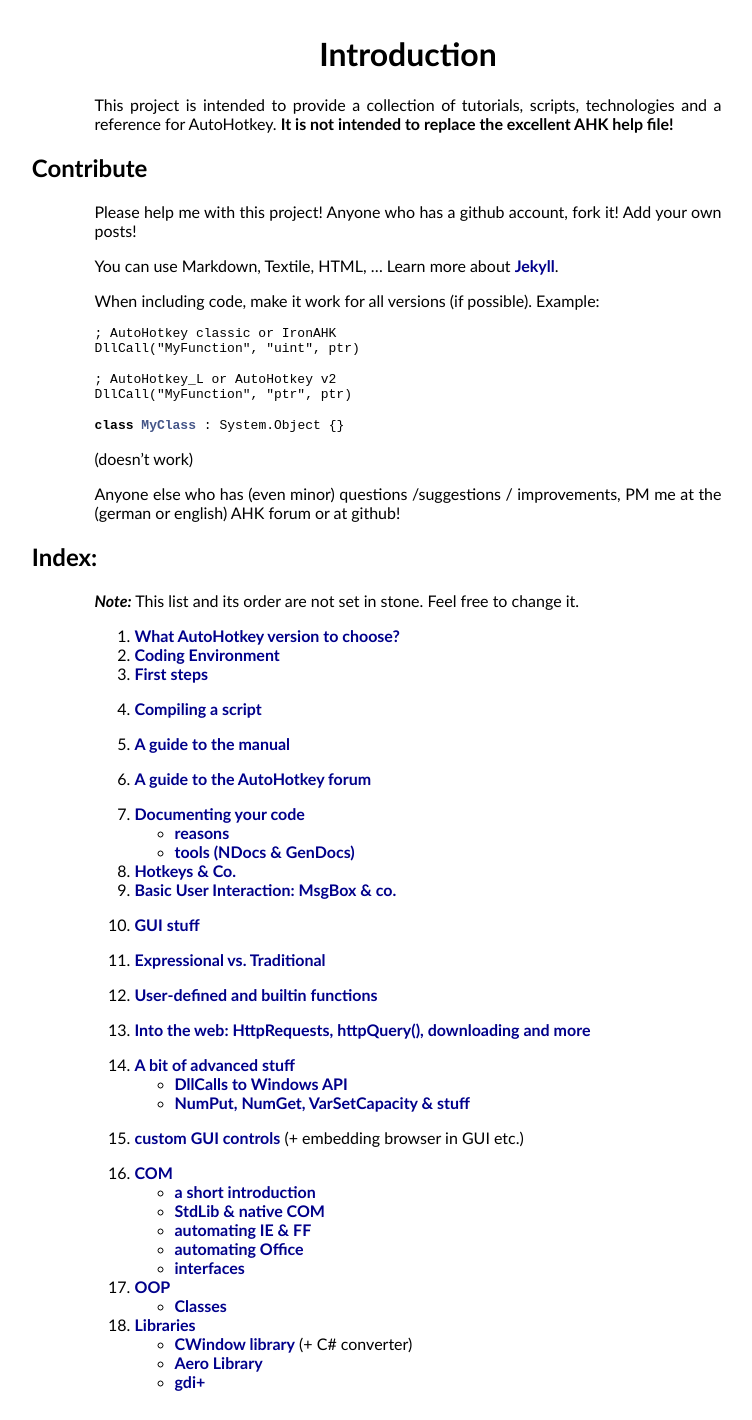
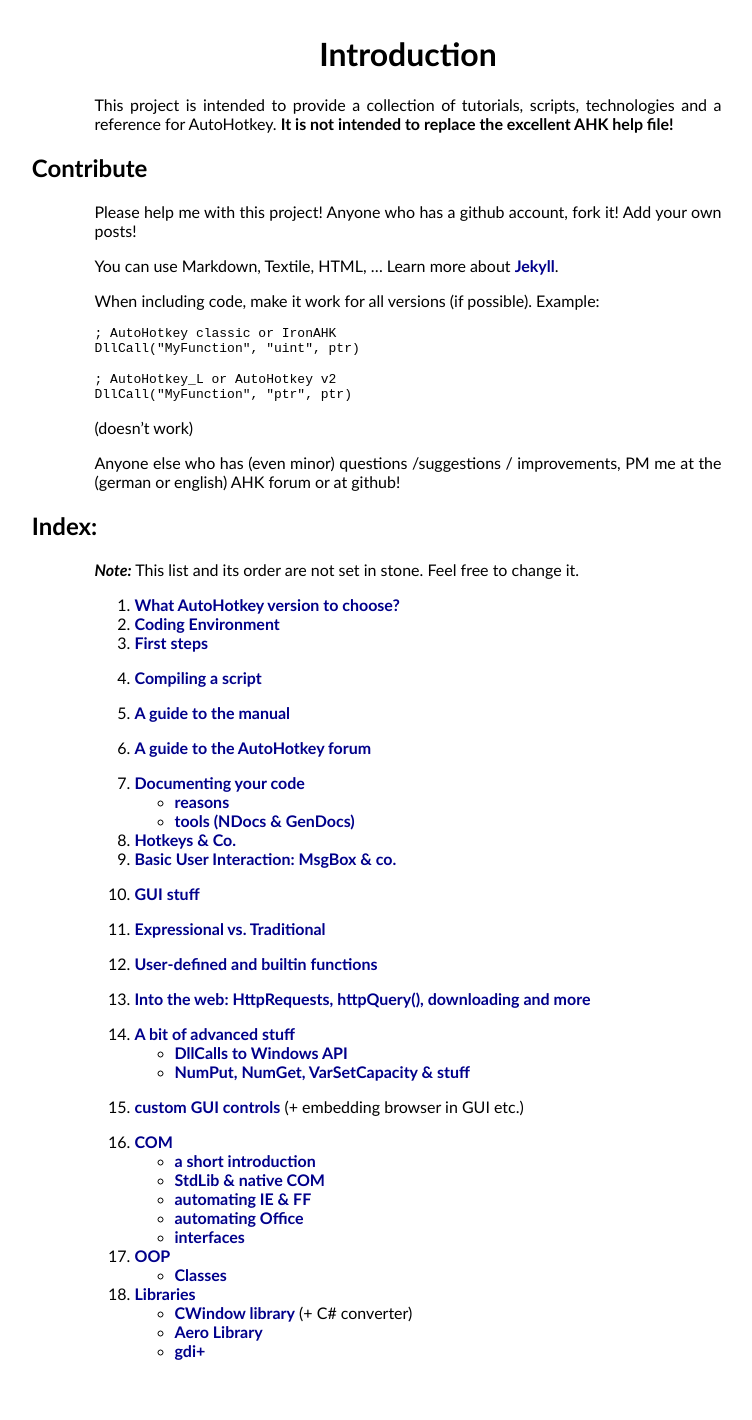
Before and after one commit to maul-esel/ahkbook, a Jekyll site: the page built from en/_posts/2011-10-29-Introduction.markdown, in a window 1280 px wide. Shown: the whole page, without its empty margins (232-984 px from the left). Built offline with Jekyll 4.4.1, drawn with Linux system fonts in a browser that asks for light colours; after the commit the page ends 1389 px from its top, so only the background shows below that.

Commit message:
remove c# test

```diff
--- a/en/_posts/2011-10-29-Introduction.markdown
+++ b/en/_posts/2011-10-29-Introduction.markdown
@@ -24,10 +24,6 @@ DllCall("MyFunction", "uint", ptr)
 {% highlight ahk %}
 ; AutoHotkey_L or AutoHotkey v2
 DllCall("MyFunction", "ptr", ptr)
-{% endhighlight %}
-
-{% highlight csharp %}
-class MyClass : System.Object {}
 {% endhighlight %}
 
 (doesn't work)
```
